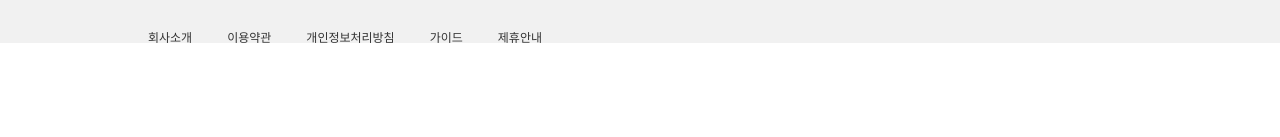
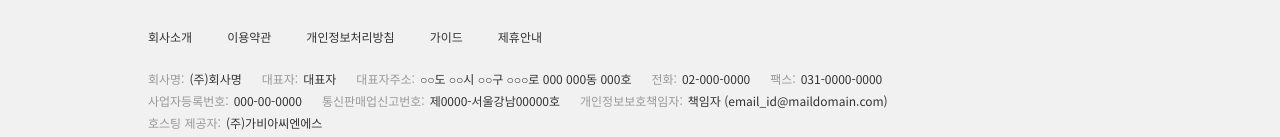
Before and after one commit to Develing1991/dev-shop, a Next.js app: page / in a window 1280 px wide. Shown: the part 4684-4821 px from the top of the page. Before the commit the page ends 4734 px from the top, so only its background shows below. Built offline with nearby package versions, Linux system fonts and the light colour scheme.

Commit message:
bottom coperation

```diff
--- a/src/layouts/footers/DefaultFooter.tsx
+++ b/src/layouts/footers/DefaultFooter.tsx
@@ -1,5 +1,6 @@
 import styled from "@emotion/styled";
 import Contacts from "./components/Contacts/Contacts";
+import Coperation from "./components/Coperation/Coperation";
 import Terms from "./components/Terms/Terms";
 export default function DefaultFooter() {
   return (
@@ -7,6 +8,7 @@ export default function DefaultFooter() {
       <div className="inner">
         <Contacts />
         <Terms />
+        <Coperation />
       </div>
     </Footer>
   );
--- /dev/null
+++ b/src/layouts/footers/components/Coperation/Coperation.styles.ts
@@ -0,0 +1,20 @@
+import styled from "@emotion/styled";
+export const Coperation = styled.div`
+  margin-top: 30px;
+  font-size: var(--text-xs);
+  dl {
+    display: flex;
+    gap: 20px;
+    margin-bottom: 10px;
+  }
+  span {
+    color: var(--color-gray-1);
+    margin-right: 5px;
+  }
+  .copyright {
+    color: var(--color-gray-1);
+  }
+  .coperation {
+    color: var(--color-gray-5);
+  }
+`;
--- /dev/null
+++ b/src/layouts/footers/components/Coperation/Coperation.tsx
@@ -0,0 +1,55 @@
+import * as S from "./Coperation.styles";
+export default function Coperation() {
+  return (
+    <S.Coperation>
+      <dl>
+        <dd>
+          <span>회사명:</span>
+          (주)회사명
+        </dd>
+        <dd>
+          <span>대표자:</span>
+          대표자
+        </dd>
+        <dd>
+          <address>
+            <span>대표자주소:</span>
+            ○○도 ○○시 ○○구 ○○○로 000 000동 000호
+          </address>
+        </dd>
+        <dd>
+          <span>전화:</span>
+          02-000-0000
+        </dd>
+        <dd>
+          <span>팩스:</span>
+          031-0000-0000
+        </dd>
+      </dl>
+      <dl>
+        <dd>
+          <span>사업자등록번호:</span>
+          000-00-0000
+        </dd>
+        <dd>
+          <span>통신판매업신고번호:</span>
+          제0000-서울강남00000호
+        </dd>
+        <dd>
+          <span>개인정보보호책임자:</span>
+          책임자 (email_id@maildomain.com)
+        </dd>
+      </dl>
+      <dl>
+        <dd>
+          <span>호스팅 제공자:</span>
+          (주)가비아씨엔에스
+        </dd>
+      </dl>
+      <div className="copyright">
+        COPYRIGHT (c) <span className="coperation">(주)회사명</span> ALL RIGHTS
+        RESERVED.
+      </div>
+    </S.Coperation>
+  );
+}
--- a/src/styles/globalVariables.tsx
+++ b/src/styles/globalVariables.tsx
@@ -34,6 +34,7 @@ export default css`
     --color-gray-2:#767676;
     --color-gray-3:#666;
     --color-gray-4:#444;
+    --color-gray-5:#333;
 
   }
 
```
